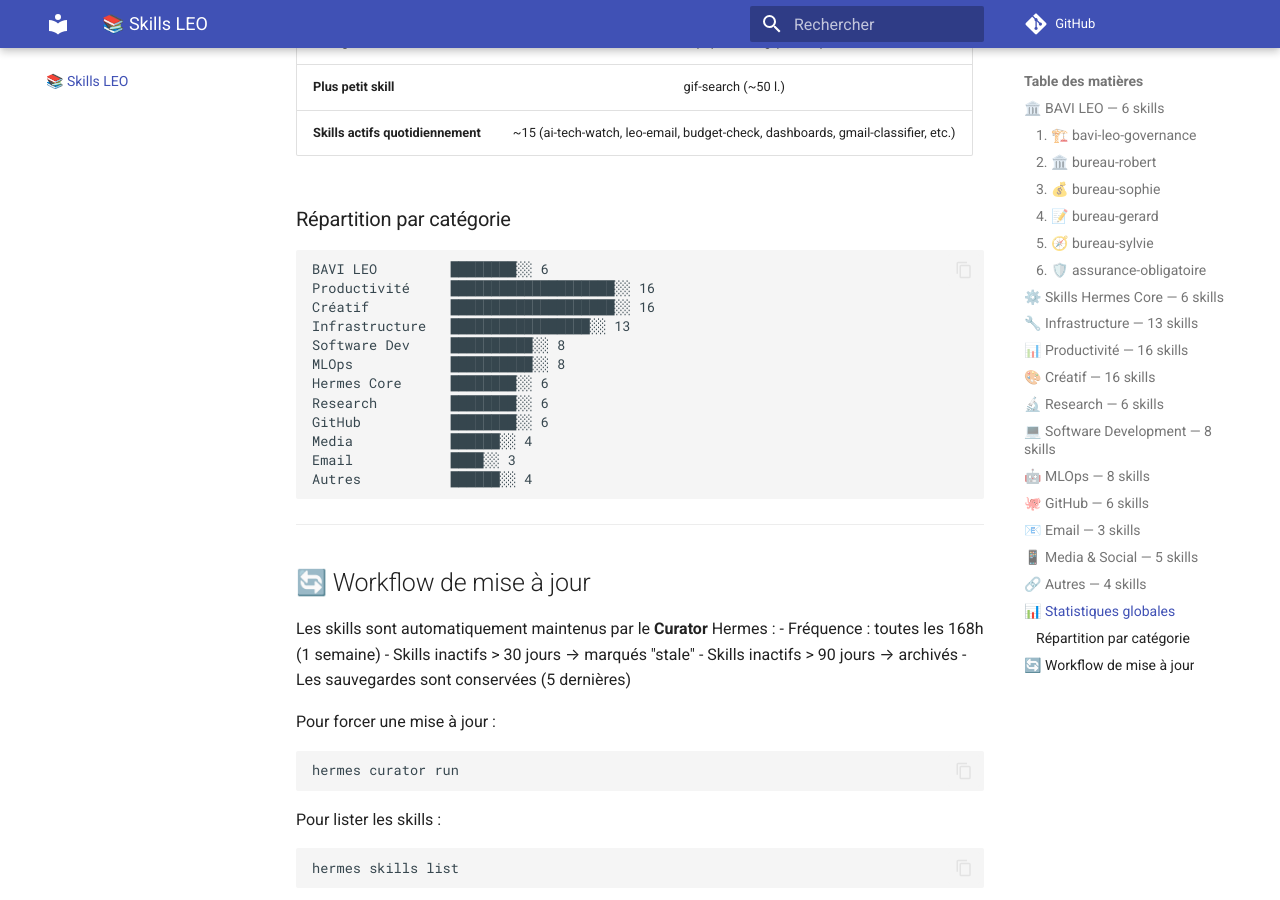
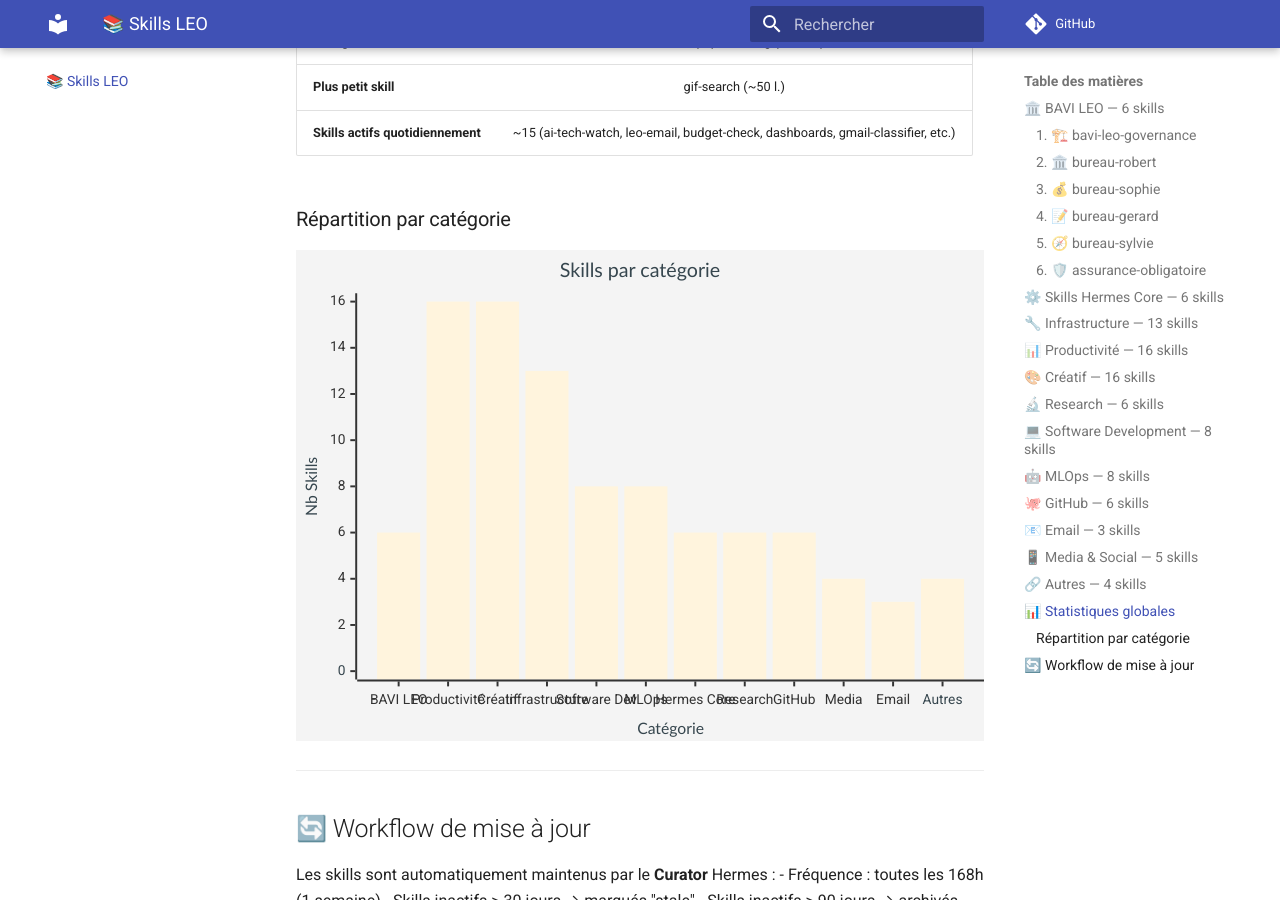
Before and after one commit to christophedanhier-hash/BAVI_LEO, an MkDocs documentation site: the page built from docs/skills.md, in a window 1280 px wide and 900 px high, scrolled down 9623 px. Built offline with MkDocs 1.6.1 and Material for MkDocs 9.7.7, drawn with Linux system fonts in a browser that asks for light colours; comment, search, counter and statistics services are not loaded; some of the changed lines change nothing that is shown.

Commit message:
mermaid: conversion bar chart skills.md → xychart-beta

````diff
--- a/docs/skills.md
+++ b/docs/skills.md
@@ -253,19 +253,13 @@ Gestion des serveurs, déploiements, sync Drive, routage LLM et sauvegardes.
 
 ### Répartition par catégorie
 
-```
-BAVI LEO         ████████░░ 6
-Productivité     ████████████████████░░ 16
-Créatif          ████████████████████░░ 16
-Infrastructure   █████████████████░░ 13
-Software Dev     ██████████░░ 8
-MLOps            ██████████░░ 8
-Hermes Core      ████████░░ 6
-Research         ████████░░ 6
-GitHub           ████████░░ 6
-Media            ██████░░ 4
-Email            ████░░ 3
-Autres           ██████░░ 4
+```mermaid
+%%{init: {'theme': 'base', 'themeVariables': { 'primaryColor': '#e3f2fd', 'fontSize': '14px'}}}%%
+xychart-beta
+    title "Skills par catégorie"
+    x-axis "Catégorie" ["BAVI LEO", "Productivité", "Créatif", "Infrastructure", "Software Dev", "MLOps", "Hermes Core", "Research", "GitHub", "Media", "Email", "Autres"]
+    y-axis "Nb Skills" 0 --> 16
+    bar [6, 16, 16, 13, 8, 8, 6, 6, 6, 4, 3, 4]
 ```
 
 ---
````
